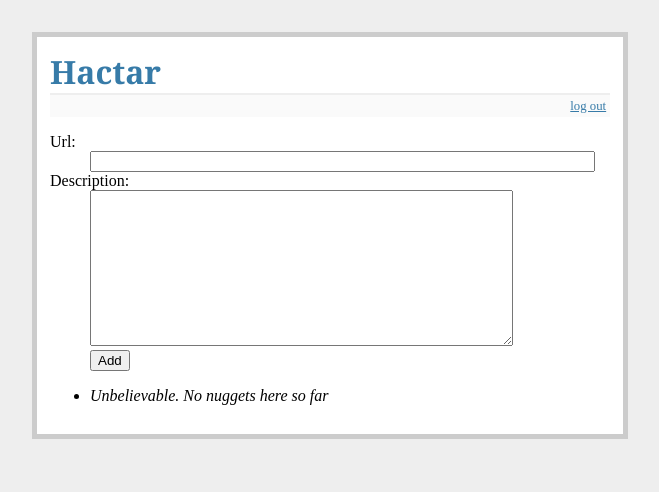
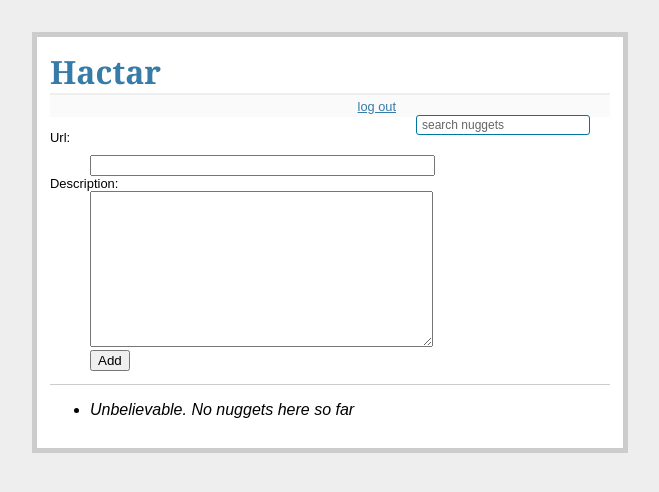
Before and after one commit to findgriffin/hactar, a Flask app: page / in a window 1280 px wide. Shown: the top 492 px of the page, without its empty margins (310-969 px from the left). Run offline with Flask 2, Linux system fonts and the light colour scheme; the visitor is signed in with stand-in values (Sample User, id 1); data that the repository does not hold is empty.

Commit message:
add search bar from example at textfixer.com/tutorials/search-box-examples

```diff
--- a/static/style.css
+++ b/static/style.css
@@ -1,4 +1,4 @@
-body            { fond-family: sans-serif; background: #eee; }
+body            { font-family: sans-serif; background: #eee; }
 a, h1, h2       { color: #377ba8; }
 h1, h2          { font-family: 'Georgia', serif; margin: 0; }
 h1              { border-bottom: 2px solid #eee; }
@@ -10,10 +10,25 @@ h5              { font-size: 0.8em; color: #377ba8; text-align: right; font-weig
 .entries        { list-style: none; margin: 0; padding: 0; }
 .entries li     { margin: 0.8em 1.2em; }
 .entries li h2  { margin-left: -1em; }
-.add-entry      { font-size: 0.9em; border-bottom: 1px solid #ccc; }
-.add-entry dl   { font-weight: bold; }
+.add-nugget      { font-size: 0.9em; border-bottom: 1px solid #ccc; }
+.add-nugget dl   { font-size: 0.9em }
 .metanav        { text-align: right; font-size: 0.8em; padding: 0.3em;
                   margin-bottom: 1em; background: #fafafa; }
 .flash          { background: #cee5F5; padding: 0.5em;
                   border: 1px solid #aacbe2; }
 .error          { background: #f0d6d6; padding: 0.5em; }
+
+#tfheader       { background-colour:#c3dfef; }
+#tfnewsearch    { float:right; padding:20px }
+.tftextinput3   {   margin: 0;
+                    padding: 2px 5px;
+                    font-family: sans-serif;
+                    font-size:12px;
+                    color:#666;
+                    border:1px solid #0076a3;
+                    border-top-left-radius: 3px 3px;
+                    border-bottom-left-radius: 3px 3px;
+                    border-top-right-radius: 3px 3px;
+                    border-bottom-right-radius: 3px 3px;
+                }
+.tfclear        { clear:both;}
--- a/templates/layout.html
+++ b/templates/layout.html
@@ -1,8 +1,30 @@
 <!doctype html>
+<head>
+<script type="text/javascript">
+window.onload = function(){
+    // get submit button
+    var submitbutton = document.getElementById("tfq");
+    // add listener to button
+    if(submitbutton.addEventListener){
+        submitbutton.addEventListener("click", function() {
+            if (submitbutton.value == 'search nuggets'){
+                submitbutton.value = '';
+            }
+        });
+    }
+}
+</script>
 <title>Hactar</title>
 <link rel=stylesheet type=text/css href="{{ url_for('static', filename='style.css') }}">
+</head>
 <div class=page>
+  <div id="tfheader">
   <h1>Hactar</h1>
+    <form id="tfnewsearch" method="get" action="http://google.com">
+        <input type="text" id="tfq" class="tftextinput3" name="q" size="21"
+        maxlength="120" value="search nuggets">
+    </form>
+  </div>
   <div class=metanav>
   {% if not session.logged_in %}
     <a href="{{ url_for('login') }}">log in</a>
--- a/templates/show_nuggets.html
+++ b/templates/show_nuggets.html
@@ -1,12 +1,12 @@
 {% extends "layout.html" %}
 {% block body %}
-  {% if session.logged_in %}
+  {% if session.logged_in and add %}
     <form action="{{ url_for('add_nugget') }}" method=post class=add-nugget>
       <dl>
         <dt>Url:
-        <dd><input type=text size=60 name=uri>
+        <dd><input type=text size=40 name=uri>
         <dt>Description:
-        <dd><textarea name=desc rows=10 cols=50></textarea>
+        <dd><textarea name=desc rows=10 cols=40></textarea>
         <dd><input type=submit value=Add>
       </dl>
     </form>
--- a/web.py
+++ b/web.py
@@ -37,7 +37,7 @@ def close_db(error):
 @app.route('/')
 def show_nuggets():
     nuggets = Nugget.query.all() # can filter or pageinate
-    return render_template('show_nuggets.html', nuggets=nuggets)
+    return render_template('show_nuggets.html', nuggets=nuggets, add=True)
 
 
 @app.route('/add', methods=['POST'])
@@ -59,6 +59,11 @@ def add_nugget():
             flash('Nugget with that URI or description already exists')
     return redirect(url_for('show_nuggets'))
 
+@app.route('/find', methods=['POST'])
+def find_nugget():
+    terms = request.form['terms']
+    nuggets = Nugget.query.all()
+    return render_template('show_nuggets.html', nuggets=nuggets, add=False)
 
 @app.route('/login', methods=['GET', 'POST'])
 def login():
```
